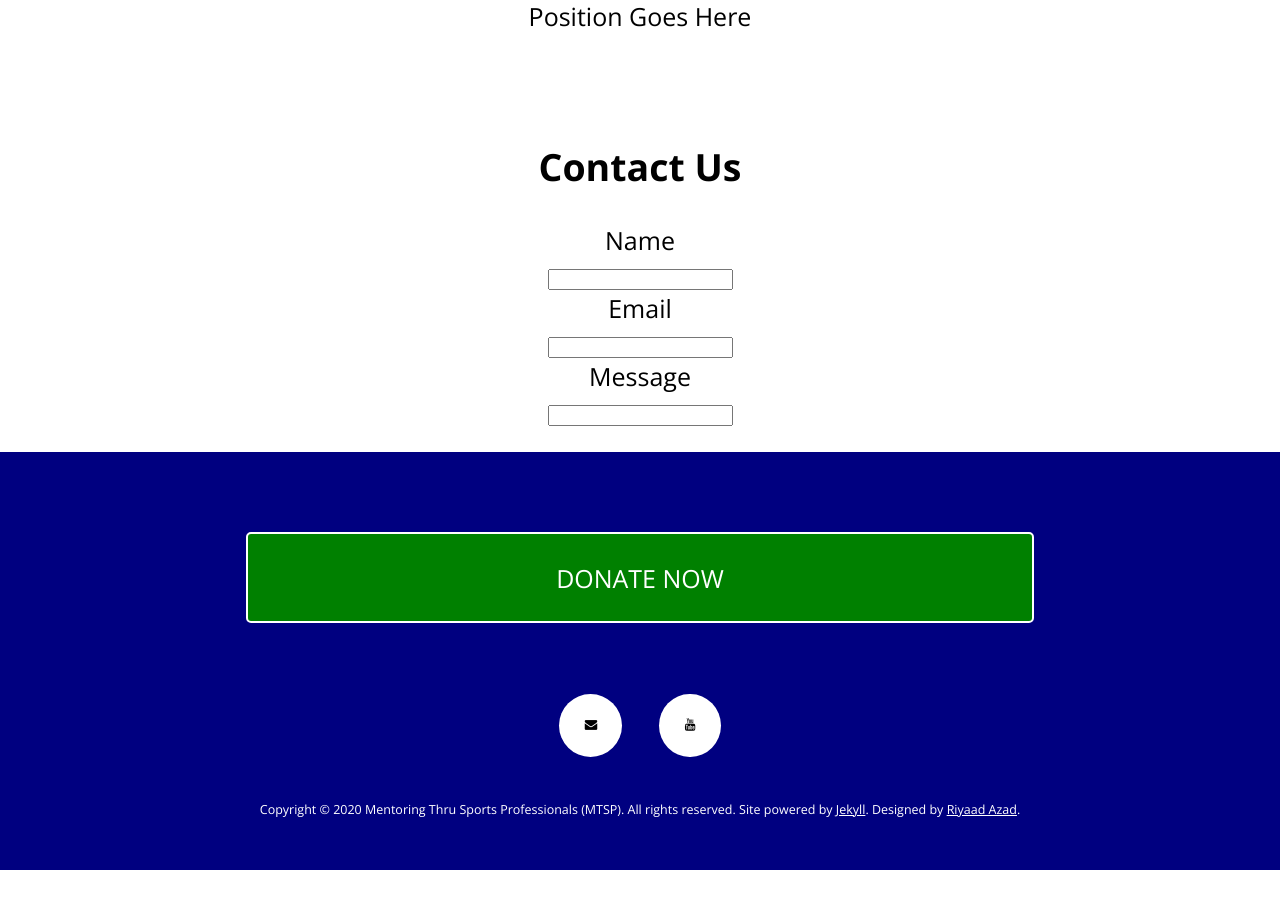
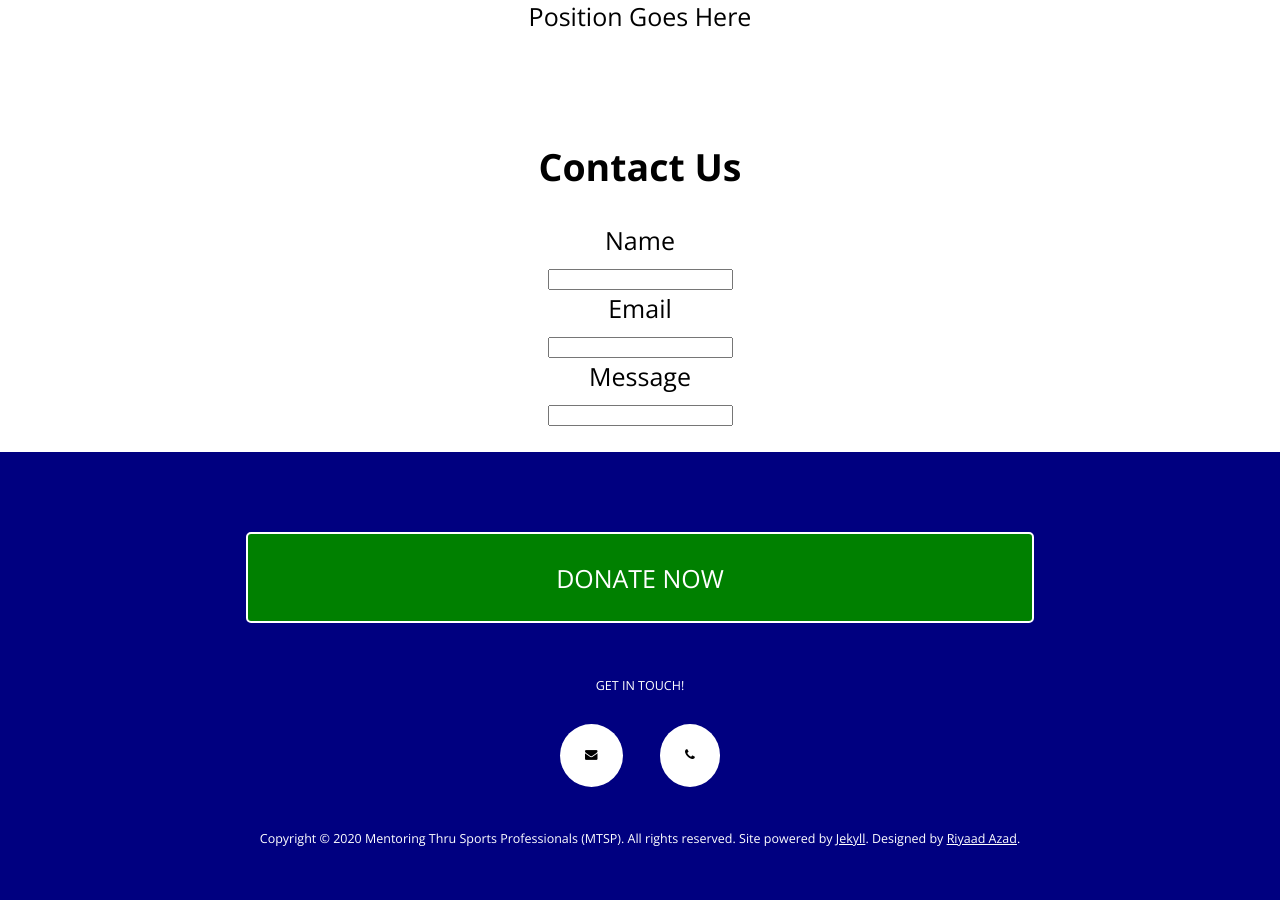
Before and after one commit to mtspcampllc/mtspcampllc.github.io, a Jekyll site: the page built from index.html, in a window 1280 px wide and 900 px high, scrolled down 9051 px. Built offline with Jekyll 4.4.1, drawn with Linux system fonts in a browser that asks for light colours; some web fonts are replaced; before the commit the page ends 9921 px from its top, so only the background shows below that.

Commit message:
Modify footer

```diff
--- a/_includes/footer.html
+++ b/_includes/footer.html
@@ -1,9 +1,10 @@
-<footer>
+<footer id="donate">
     <div class="donate button">DONATE NOW</div>
 
-    <div class="socialicons">
-        <span class="fa fa-envelope"></span>
-        <span class="fa fa-youtube"></span>
+    <div id="contact" class="socialicons">
+        <p>GET IN TOUCH!</p>
+        <a href="mailto:mtspcamp@gmail.com"><span class="fa fa-envelope"></span></a>
+        <a href="tel:4073535595"><span class="fa fa-phone"></span></a>
     </div>
     <div>Copyright &copy; {{ site.current-year }} Mentoring Thru Sports Professionals (MTSP). All rights reserved. Site powered by <a href="https://jekyllrb.com/" target="_blank">Jekyll</a>. Designed by <a href="{{ site.designer-website }}" target="_blank">{{ site.designer-name }}</a>.</div>
 </footer>
```
